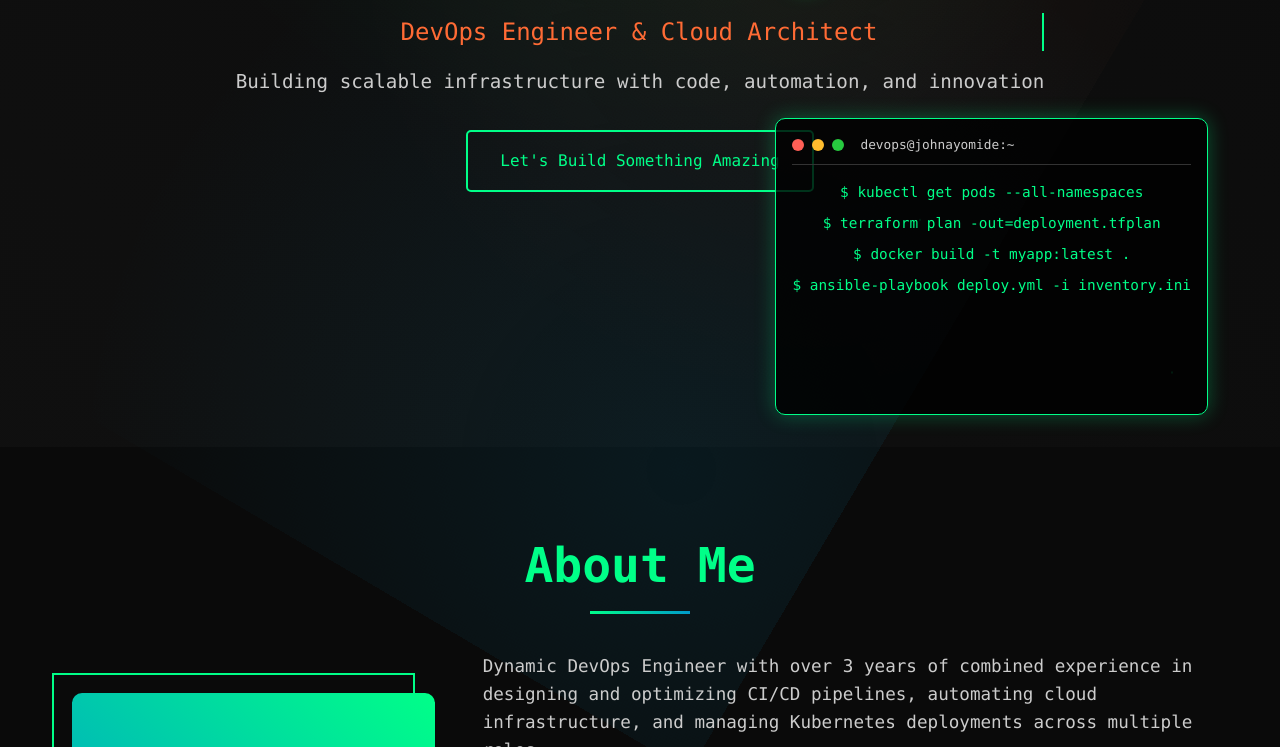
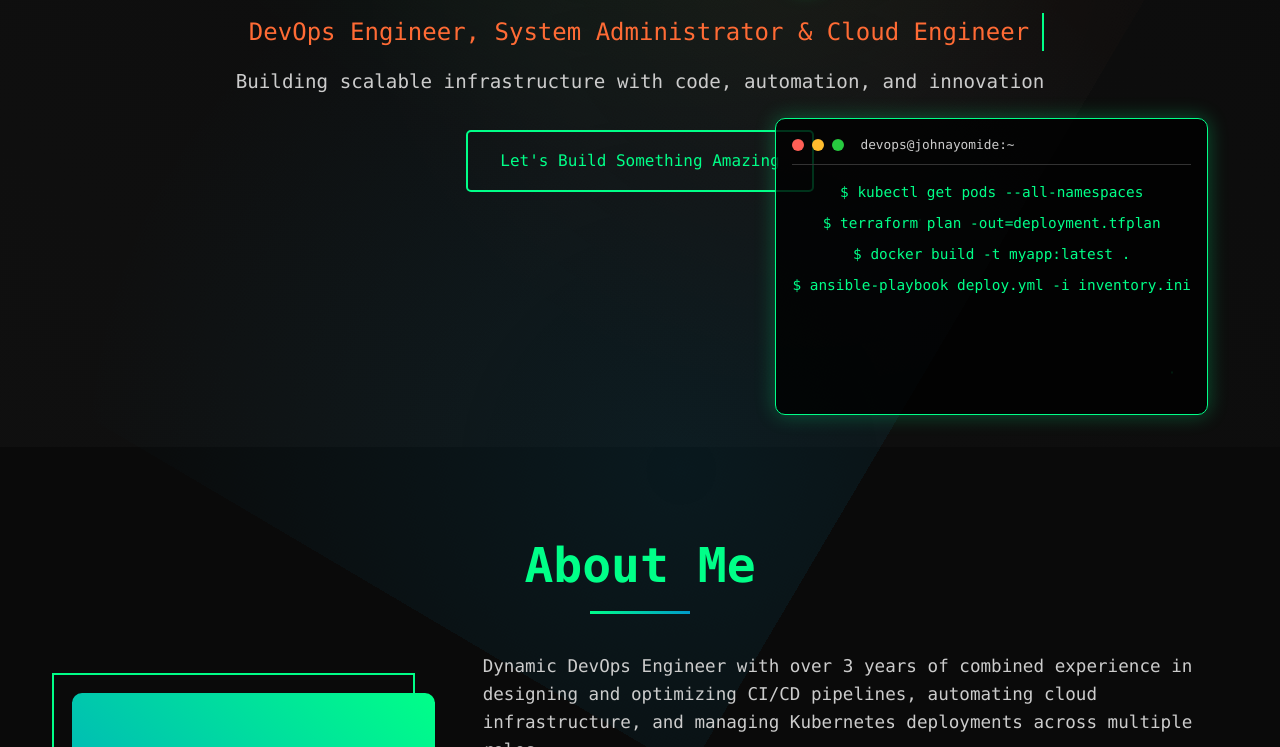
Before and after one commit to Johnprexy/Myportfolio, a plain HTML site: page index.html in a window 1280 px wide. Shown: the part 353-1100 px from the top of the page. Drawn offline with Linux system fonts and the light colour scheme.

Commit message:
updated new interface commit

```diff
--- a/index.html
+++ b/index.html
@@ -784,7 +784,7 @@
     <section id="home" class="hero">
         <div class="hero-content">
             <h1>Akinola John Ayomide</h1>
-            <p class="subtitle">DevOps Engineer & Cloud Architect</p>
+            <p class="subtitle">DevOps Engineer, System Administrator & Cloud Engineer</p>
             <p class="tagline">Building scalable infrastructure with code, automation, and innovation</p>
             <a href="#contact" class="cta-button">Let's Build Something Amazing</a>
         </div>
```
